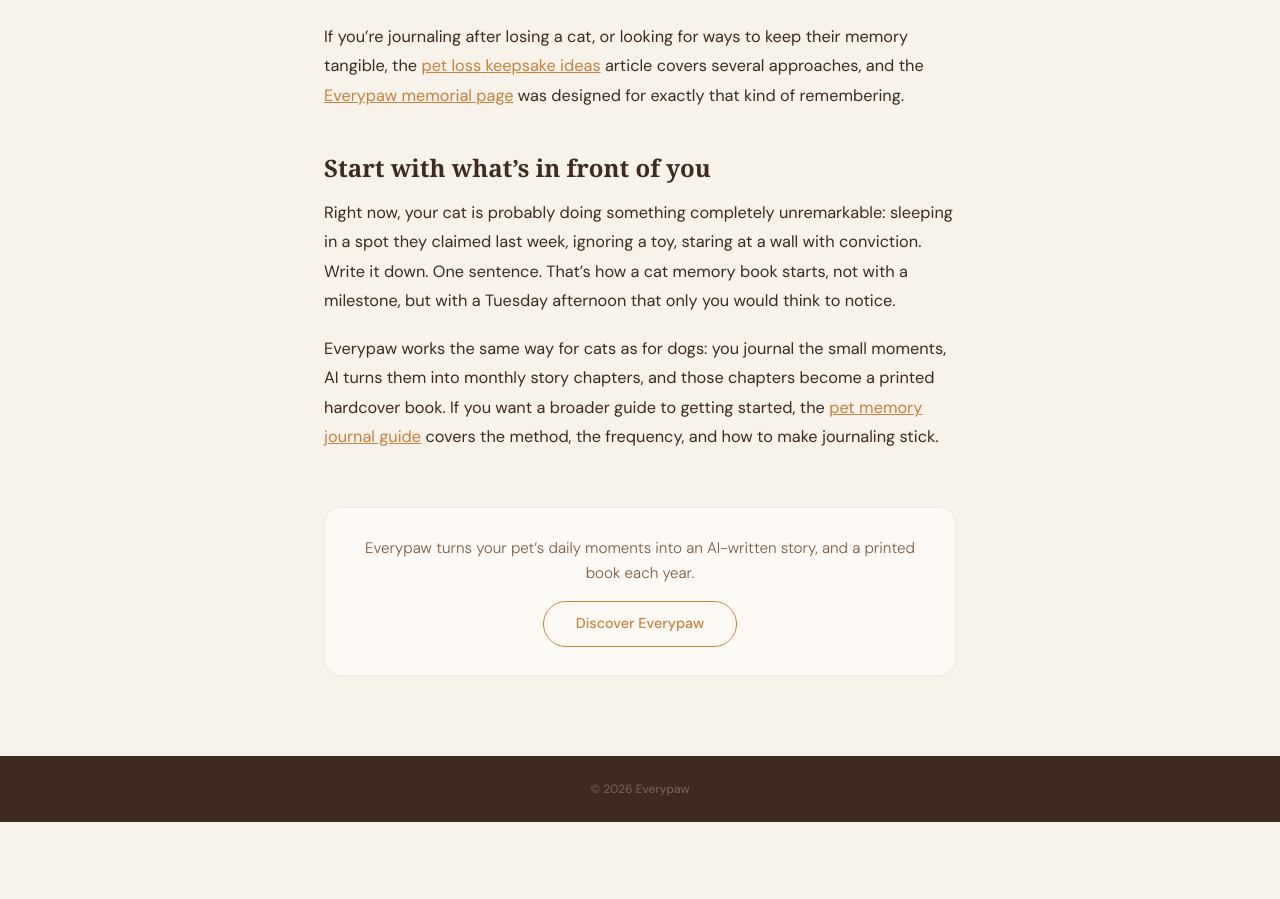
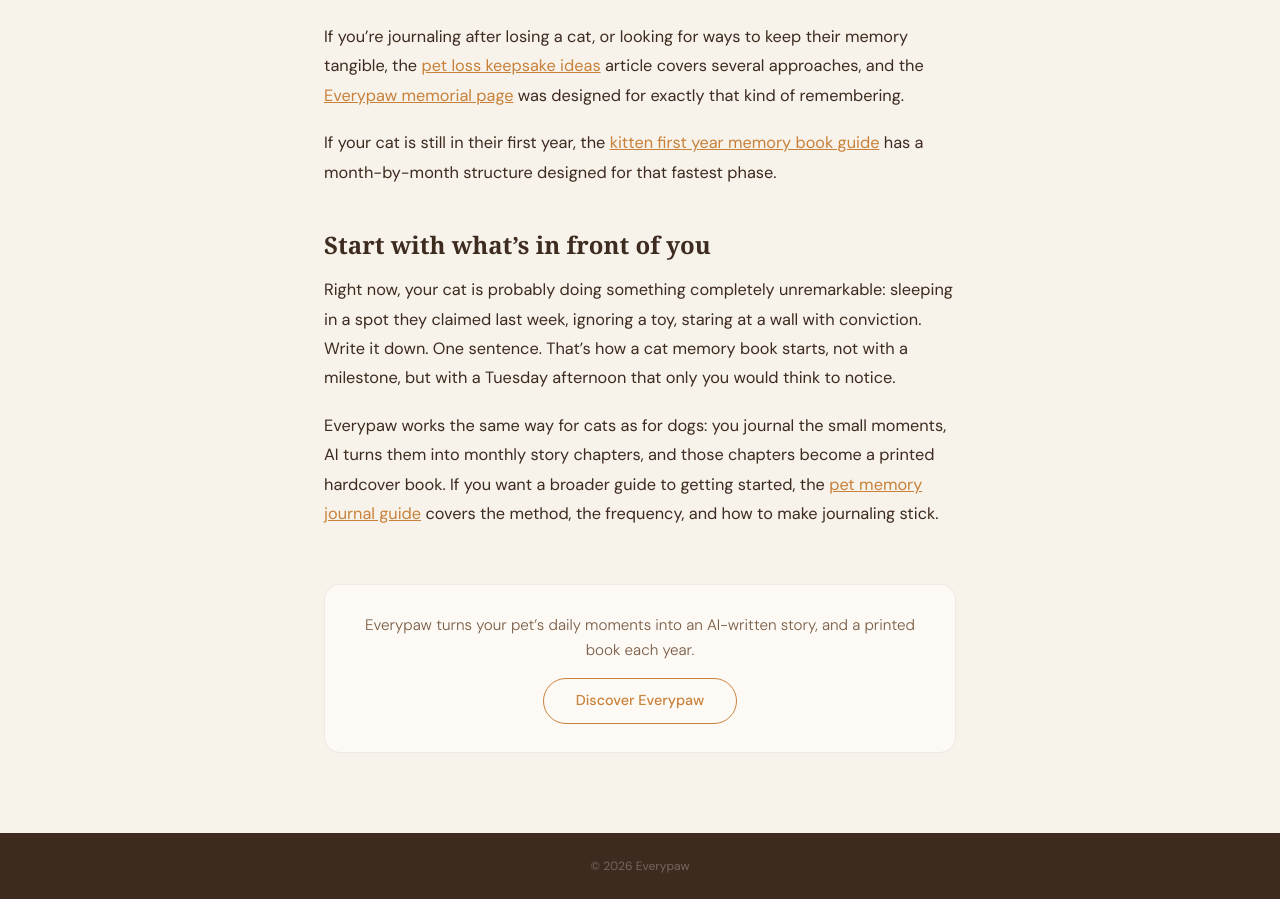
Before and after one commit to CookServices/everypaw, a Next.js app: page /blog/cat-memory-book in a window 1280 px wide. Shown: the part 3469-4368 px from the top of the page. Before the commit the page ends 4291 px from the top, so only its background shows below. Built offline with nearby package versions, Linux system fonts and the light colour scheme.

Commit message:
feat(blog): add internal links from articles 1,3,5,6 to articles 7,8,9

```diff
--- a/src/app/blog/cat-memory-book/page.tsx
+++ b/src/app/blog/cat-memory-book/page.tsx
@@ -160,6 +160,11 @@ export default function Page() {
           <a href="/blog/pet-loss-keepsake-ideas">pet loss keepsake ideas</a> article covers several approaches, and the{" "}
           <a href="/memorial">Everypaw memorial page</a> was designed for exactly that kind of remembering.
         </p>
+        <p>
+          If your cat is still in their first year, the{" "}
+          <a href="/blog/kitten-first-year-memory-book">kitten first year memory book guide</a> has a month-by-month
+          structure designed for that fastest phase.
+        </p>
 
         <h2>Start with what&rsquo;s in front of you</h2>
         <p>
--- a/src/app/blog/pet-journal-prompts/page.tsx
+++ b/src/app/blog/pet-journal-prompts/page.tsx
@@ -184,7 +184,9 @@ export default function Page() {
           every month they&rsquo;re turned into a story chapter, then at the end of the year into a printed hardcover
           book. If you want to go further, here are{" "}
           <a href="/blog/dog-memory-book-ideas">12 dog memory book ideas</a> that turn these entries into pages worth
-          keeping. But whatever tool you use, the principle is the same: one honest sentence at a time, starting today.
+          keeping. And if you&rsquo;re ready to turn those entries into a complete narrative, here&rsquo;s a guide to{" "}
+          <a href="/blog/write-your-pets-life-story">writing your pet&rsquo;s life story</a>, step by step. But
+          whatever tool you use, the principle is the same: one honest sentence at a time, starting today.
         </p>
       </ArticleLayout>
     </>
--- a/src/app/blog/pet-loss-keepsake-ideas/page.tsx
+++ b/src/app/blog/pet-loss-keepsake-ideas/page.tsx
@@ -139,6 +139,11 @@ export default function Page() {
           whatever feels manageable: one photo with a caption, one paragraph, one sentence. The rest can come later, or
           not at all. The point was never the object. The point was them.
         </p>
+        <p>
+          If you&rsquo;re looking for a gift for someone else who has lost a pet, the{" "}
+          <a href="/blog/pet-memorial-gifts">pet memorial gifts guide</a> covers what actually helps from the
+          friend&rsquo;s side.
+        </p>
       </ArticleLayout>
     </>
   );
--- a/src/app/blog/puppy-first-year-memory-book/page.tsx
+++ b/src/app/blog/puppy-first-year-memory-book/page.tsx
@@ -50,7 +50,9 @@ export default function Page() {
         <p>
           This guide focuses on puppies, but if you just brought home a kitten, the same month-by-month approach applies.
           The <a href="/blog/cat-memory-book">cat memory book guide</a> covers what&rsquo;s different about capturing a
-          cat&rsquo;s first year.
+          cat&rsquo;s first year, and the{" "}
+          <a href="/blog/kitten-first-year-memory-book">kitten first year memory book guide</a> walks through the same
+          month-by-month structure built specifically for cats.
         </p>
         <p>The book starts before the puppy does. Capture, while it&rsquo;s still fresh:</p>
         <ul>
```
